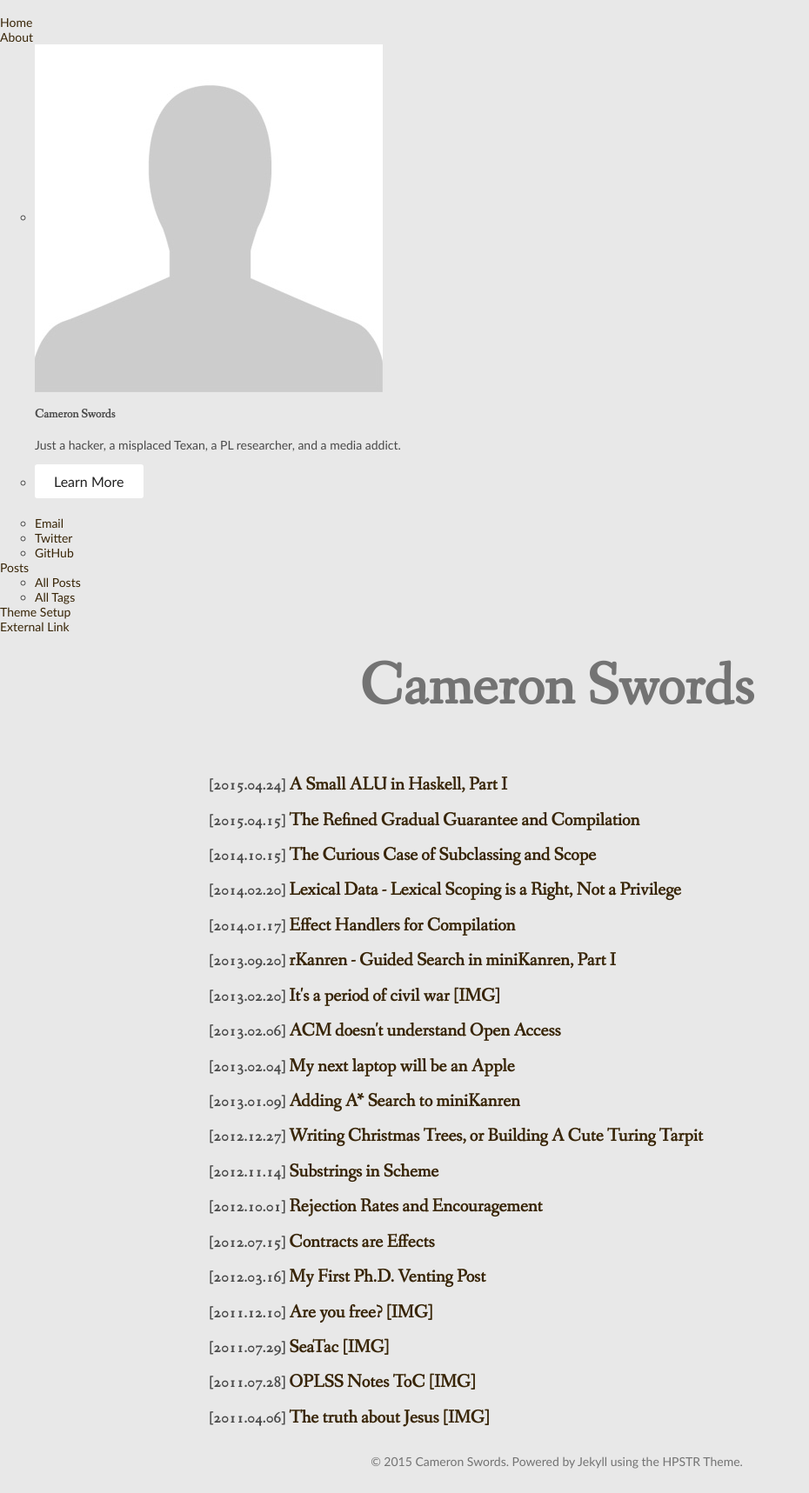
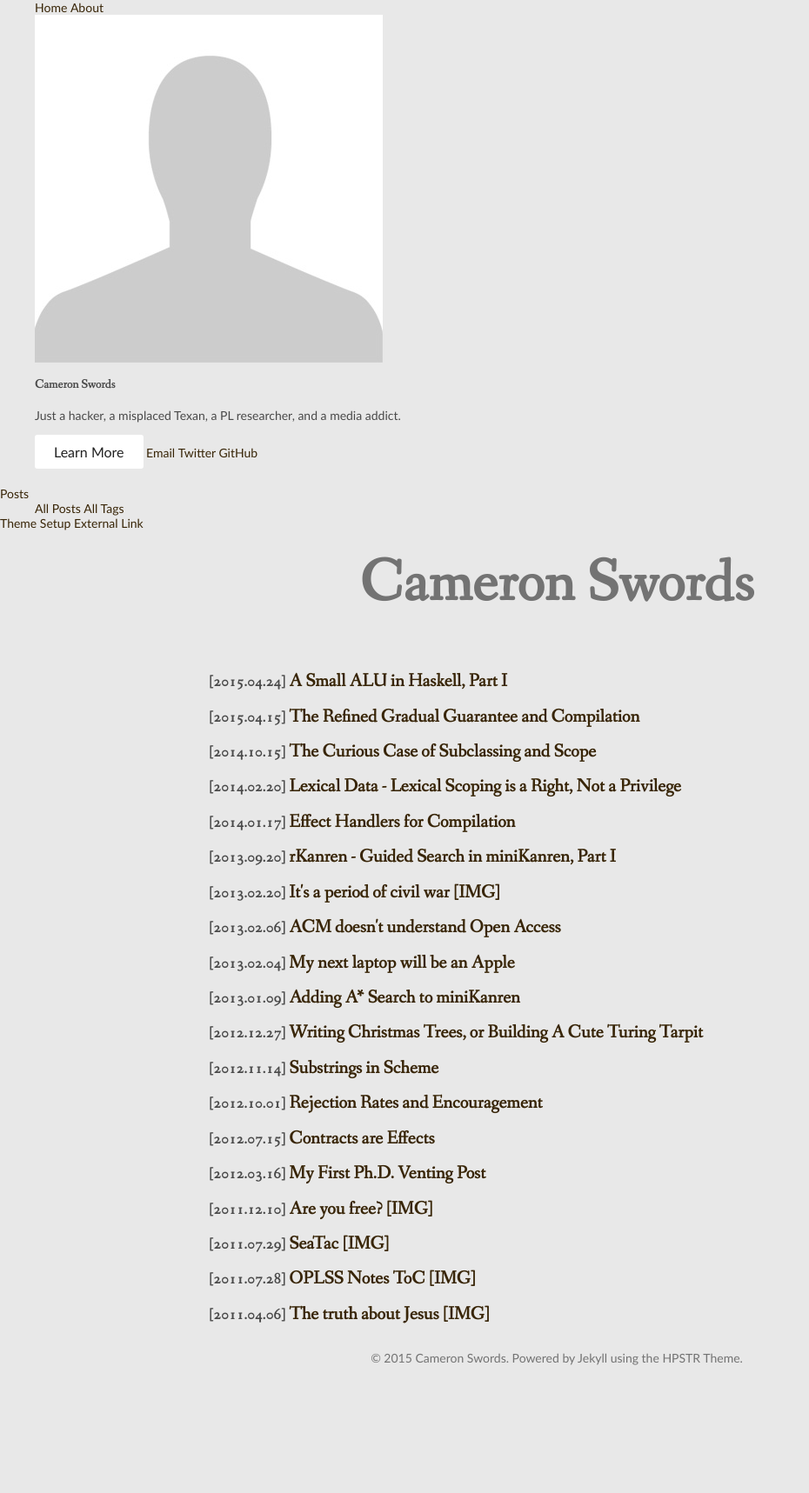
Before and after one commit to cgswords/cgswords.github.io, a Jekyll site: the page built from index.html, in a window 1280 px wide. Shown: the whole page at 87% size, without its empty margins (0-930 px from the left). Built offline with Jekyll 4.4.1, drawn with Linux system fonts in a browser that asks for light colours; nearby versions of some CDN libraries; some web fonts are replaced; the list of posts is cut into pages by our own code; after the commit the page ends 1598 px from its top, so only the background shows below that.

Commit message:
What does this do

```diff
--- a/_includes/navigation.html
+++ b/_includes/navigation.html
@@ -1,51 +1,51 @@
-	<ul style="display: inline;">
-		<li><a href="{{ site.url }}/">Home</a></li>
-		<li>
+  <ul style="display: inline;">
+		<li style="display: inline"><a href="{{ site.url }}/">Home</a></li>
+		<li style="display: inline">
 			<a href="#">About</a>
 			<ul class="dl-submenu">
-				<li>
+				<li style="display: inline">
 					<img src="{{ site.url }}/images/{{ site.owner.avatar }}" alt="{{ site.owner.name }} photo" class="author-photo">
 					<h4>{{ site.owner.name }}</h4>
 					<p>{{ site.owner.bio }}</p>
 				</li>
-				<li><a href="{{ site.url }}/about/"><span class="btn btn-inverse">Learn More</span></a></li>
-				{% if site.owner.email %}<li>
+				<li style="display: inline"><a href="{{ site.url }}/about/"><span class="btn btn-inverse">Learn More</span></a></li>
+				{% if site.owner.email %}<li style="display: inline">
 					<a href="mailto:{{ site.owner.email }}"><i class="fa fa-fw fa-envelope"></i> Email</a>
 				</li>{% endif %}
-				{% if site.owner.twitter %}<li>
+				{% if site.owner.twitter %}<li style="display: inline">
 					<a href="http://twitter.com/{{ site.owner.twitter }}"><i class="fa fa-fw fa-twitter"></i> Twitter</a>
 				</li>{% endif %}
-				{% if site.owner.facebook %}<li>
+				{% if site.owner.facebook %}<li style="display: inline">
 					<a href="http://facebook.com/{{ site.owner.facebook }}"><i class="fa fa-fw fa-facebook"></i> Facebook</a>
 				</li>{% endif %}
-				{% if site.owner.google_plus %}<li>
+				{% if site.owner.google_plus %}<li style="display: inline">
 					<a href="https://google.com/{{ site.owner.google_plus }}"><i class="fa fa-fw fa-google-plus"></i> Google+</a>
 				</li>{% endif %}
-				{% if site.owner.linkedin %}<li>
+				{% if site.owner.linkedin %}<li style="display: inline">
 					<a href="http://linkedin.com/in/{{ site.owner.linkedin }}"><i class="fa fa-fw fa-linkedin"></i> LinkedIn</a>
 				</li>{% endif %}
-				{% if site.owner.github %}<li>
+				{% if site.owner.github %}<li style="display: inline">
 					<a href="http://github.com/{{ site.owner.github }}"><i class="fa fa-fw fa-github"></i> GitHub</a>
 				</li>{% endif %}
-				{% if site.owner.stackexchange %}<li>
+				{% if site.owner.stackexchange %}<li style="display: inline">
 					<a href="{{ site.owner.stackexchange }}"><i class="fa fa-fw fa-stack-exchange"></i> Stackexchange</a>
 				</li>{% endif %}
-				{% if site.owner.instagram %}<li>
+				{% if site.owner.instagram %}<li style="display: inline">
 					<a href="http://instagram.com/{{ site.owner.instagram }}"><i class="fa fa-fw fa-instagram"></i> Instagram</a>
 				</li>{% endif %}
-				{% if site.owner.flickr %}<li>
+				{% if site.owner.flickr %}<li style="display: inline">
 					<a href="http://www.flickr.com/photos/{{ site.owner.flickr }}"><i class="fa fa-fw fa-flickr"></i> Flickr</a>
 				</li>{% endif %}
-				{% if site.owner.tumblr %}<li>
+				{% if site.owner.tumblr %}<li style="display: inline">
 					<a href="http://{{ site.owner.tumblr }}.tumblr.com"><i class="fa fa-fw fa-tumblr"></i> Tumblr</a>
 				</li>{% endif %}
 			</ul><!-- /.dl-submenu -->
 		</li>
-		<li>
+		<li style="display: inline">
 			<a href="#">Posts</a>
 			<ul class="dl-submenu">
-				<li><a href="{{ site.url }}/posts/">All Posts</a></li>
-				<li><a href="{{ site.url }}/tags/">All Tags</a></li>
+				<li style="display: inline"><a href="{{ site.url }}/posts/">All Posts</a></li>
+				<li style="display: inline"><a href="{{ site.url }}/tags/">All Tags</a></li>
 			</ul>
 		</li>
 		{% for link in site.data.navigation %}
@@ -54,6 +54,6 @@
 	        {% else %}
 	        {% assign domain = site.url %}
 	    {% endif %}
-	    <li><a href="{{ domain }}{{ link.url }}" {% if link.url contains 'http' %}target="_blank"{% endif %}>{{ link.title }}</a></li>
+	    <li style="display: inline"><a href="{{ domain }}{{ link.url }}" {% if link.url contains 'http' %}target="_blank"{% endif %}>{{ link.title }}</a></li>
 	  {% endfor %}
 	</ul><!-- /.dl-menu -->
```
